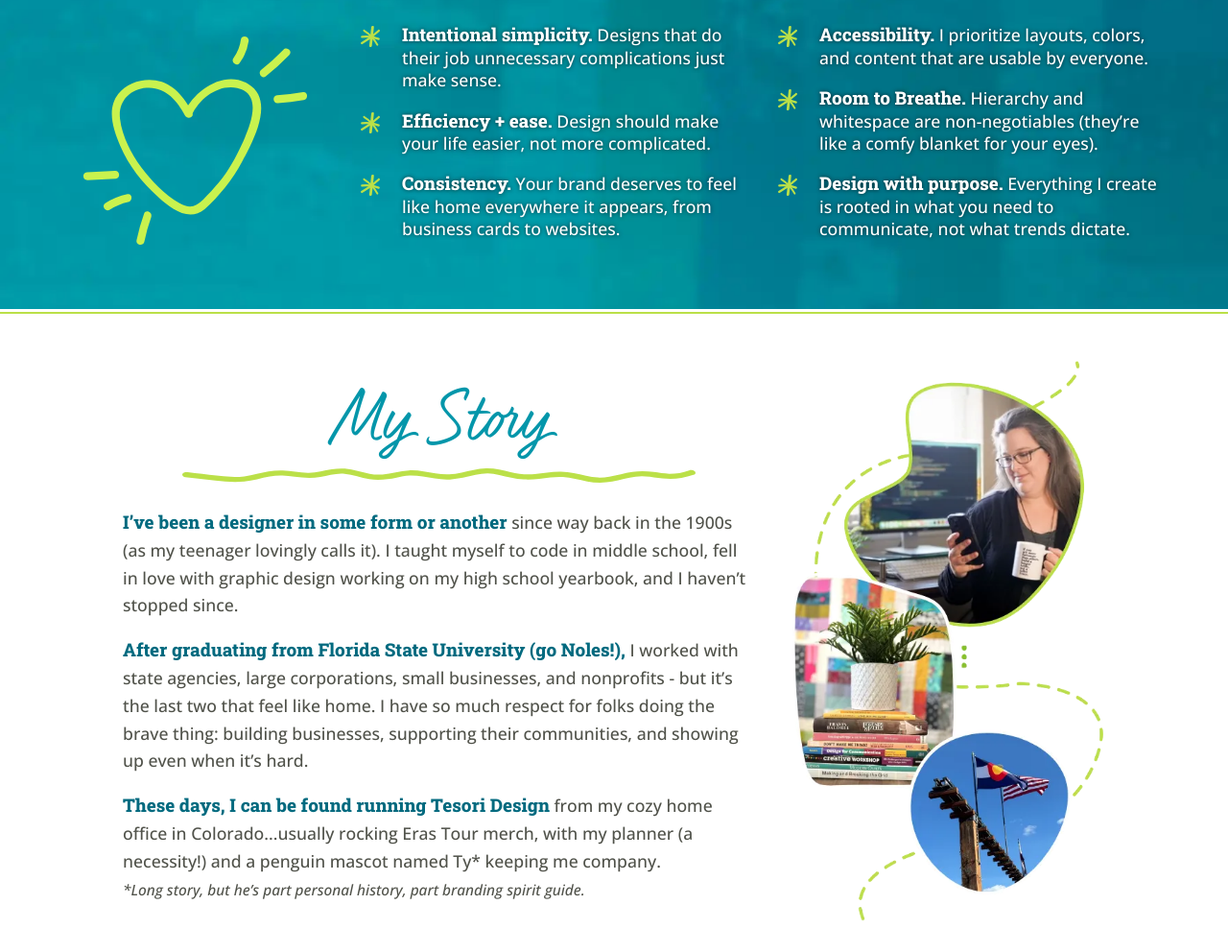
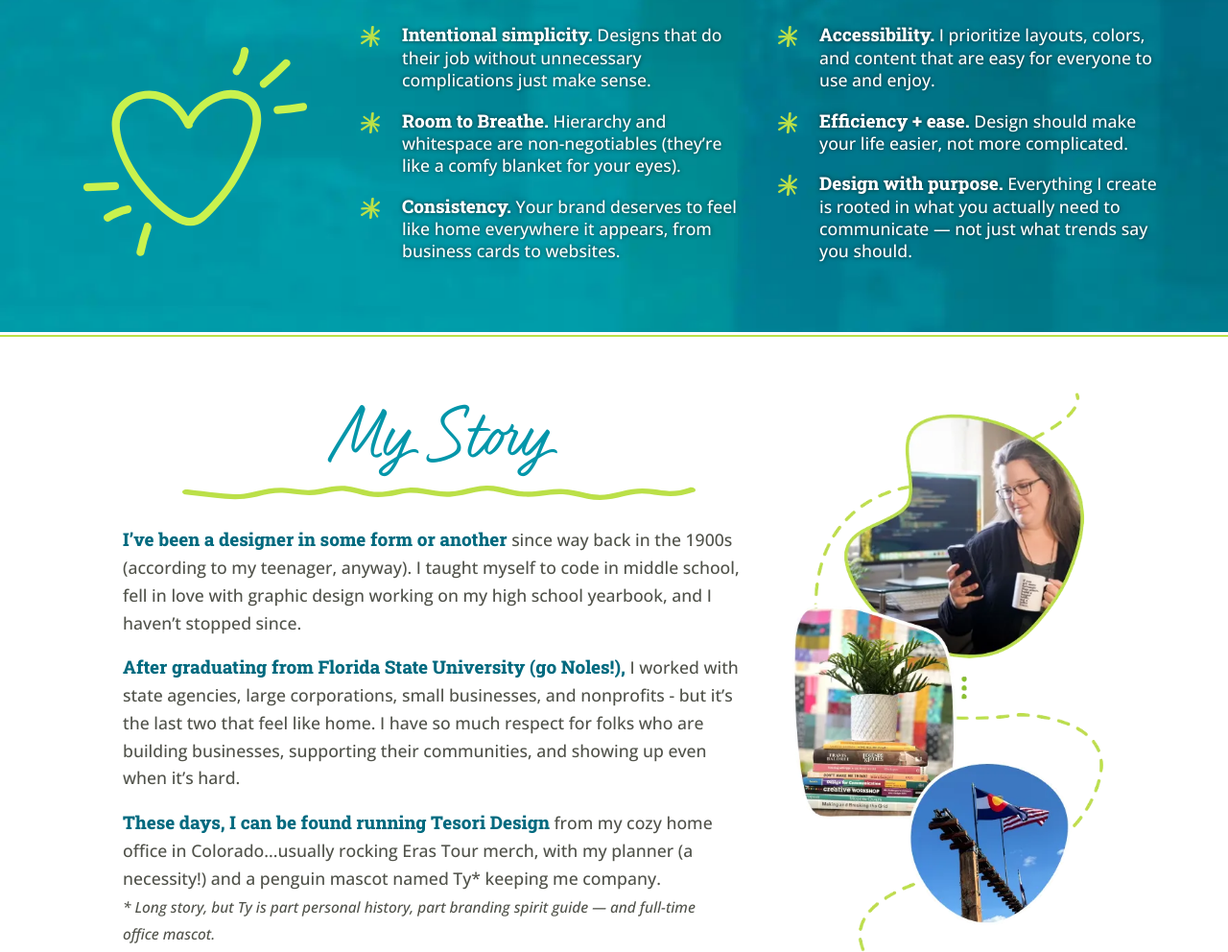
Before and after one commit to Ttesori/td-site, an Eleventy site: page src/about.html in a window 1280 px wide. Shown: the part 866-1858 px from the top of the page at 96% size. Built offline with nearby package versions, Linux system fonts and the light colour scheme; Eleventy itself is replaced by a stand-in of ours; files that its build step writes are made by us from their sources; what @11tyrocks/eleventy-plugin-lightningcss would draw is missing.

Commit message:
Text tweaks

```diff
--- a/src/about.html
+++ b/src/about.html
@@ -46,21 +46,24 @@ preload: '
       </div>
 
       <ul class="featured__list flex-3">
-        <li><strong>Intentional simplicity.</strong> Designs that do their job unnecessary complications just make
+        <li><strong>Intentional simplicity.</strong> Designs that do their job without unnecessary complications just
+          make
           sense.</li>
-        <li><strong>Efficiency + ease.</strong> Design should make your life easier, not more complicated.</li>
+        <li><strong>Room to Breathe.</strong> Hierarchy and whitespace are non-negotiables (they’re like a comfy blanket
+          for your eyes).
+        </li>
+
         <li><strong>Consistency.</strong> Your brand deserves to feel like home everywhere it appears, from business
           cards to websites.
         </li>
       </ul>
 
       <ul class="featured__list flex-3">
-        <li><strong>Accessibility.</strong> I prioritize layouts, colors, and content that are usable by everyone.</li>
-        <li><strong>Room to Breathe.</strong> Hierarchy and whitespace are non-negotiables (they’re like a comfy blanket
-          for your eyes).
-        </li>
-        <li><strong>Design with purpose.</strong> Everything I create is rooted in what you need to communicate, not
-          what trends dictate.
+        <li><strong>Accessibility.</strong> I prioritize layouts, colors, and content that are easy for everyone to use
+          and enjoy.</li>
+        <li><strong>Efficiency + ease.</strong> Design should make your life easier, not more complicated.</li>
+        <li><strong>Design with purpose.</strong> Everything I create is rooted in what you actually need to communicate
+          — not just what trends say you should.
         </li>
       </ul>
     </div>
@@ -73,19 +76,18 @@ preload: '
       <h2 class="main_content__title main_content__title--deco-b">My Story
         <span class="accent accent--underline-accent"></span>
       </h2>
-      <p><span class="first-line">I’ve been a designer in some form or another</span> since way back in the 1900s (as my
-        teenager lovingly calls it). I taught myself to code in middle school, fell in love with graphic design working
-        on my high school yearbook, and I haven’t stopped since.</p>
+      <p><span class="first-line">I’ve been a designer in some form or another</span> since way back in the 1900s
+        (according to my teenager, anyway). I taught myself to code in middle school, fell in love with graphic design
+        working on my high school yearbook, and I haven’t stopped since.</p>
       <p> <span class="first-line">After graduating from Florida State University (go Noles!),</span> I worked with
         state agencies, large corporations, small businesses, and nonprofits - but it’s the last two that feel like
-        home. I have so much respect for folks doing the brave thing: building businesses, supporting their communities,
-        and showing up even when it’s hard.</p>
+        home. I have so much respect for folks who are building businesses, supporting their communities, and showing up
+        even when it’s hard.</p>
       <p>
         <span class="first-line">These days, I can be found running Tesori Design</span> from my cozy home office in
         Colorado...usually rocking Eras Tour merch, with my planner (a necessity!) and a penguin mascot named Ty*
-        keeping me company. <br><span class="text-sm font-italic">*Long story, but he’s part personal history, part
-          branding
-          spirit guide.</span>
+        keeping me company. <br><span class="text-sm font-italic">* Long story, but Ty is part personal history, part
+          branding spirit guide — and full-time office mascot.</span>
 
       </p>
     </div>
@@ -106,12 +108,13 @@ preload: '
     <div class="featured__cols">
       <ul class="featured__list">
         <li><strong>Care deeply about their work</strong> and want it to look as thoughtful as it is.</li>
-        <li><strong>Are DIY-ing out of necessity</strong> - or putting things off because it feels too overwhelming.
+        <li><strong>Are DIY-ing out of necessity</strong> - or feeling stuck because design feels too overwhelming.
         </li>
         <li><strong>Haven’t touched their website</strong> in three years and honestly are afraid to look.</li>
       </ul>
       <ul class="featured__list">
-        <li><strong>Want someone to just handle it</strong> so they can get back to doing their actual work.</li>
+        <li><strong>Want someone they trust</strong> to just handle it, so they can get back to doing their actual work.
+        </li>
         <li><strong>Could use a calm, capable human</strong> on their team.</li>
         <li><strong>Want to feel more confident</strong> sharing their brand with the world.</li>
       </ul>
```
